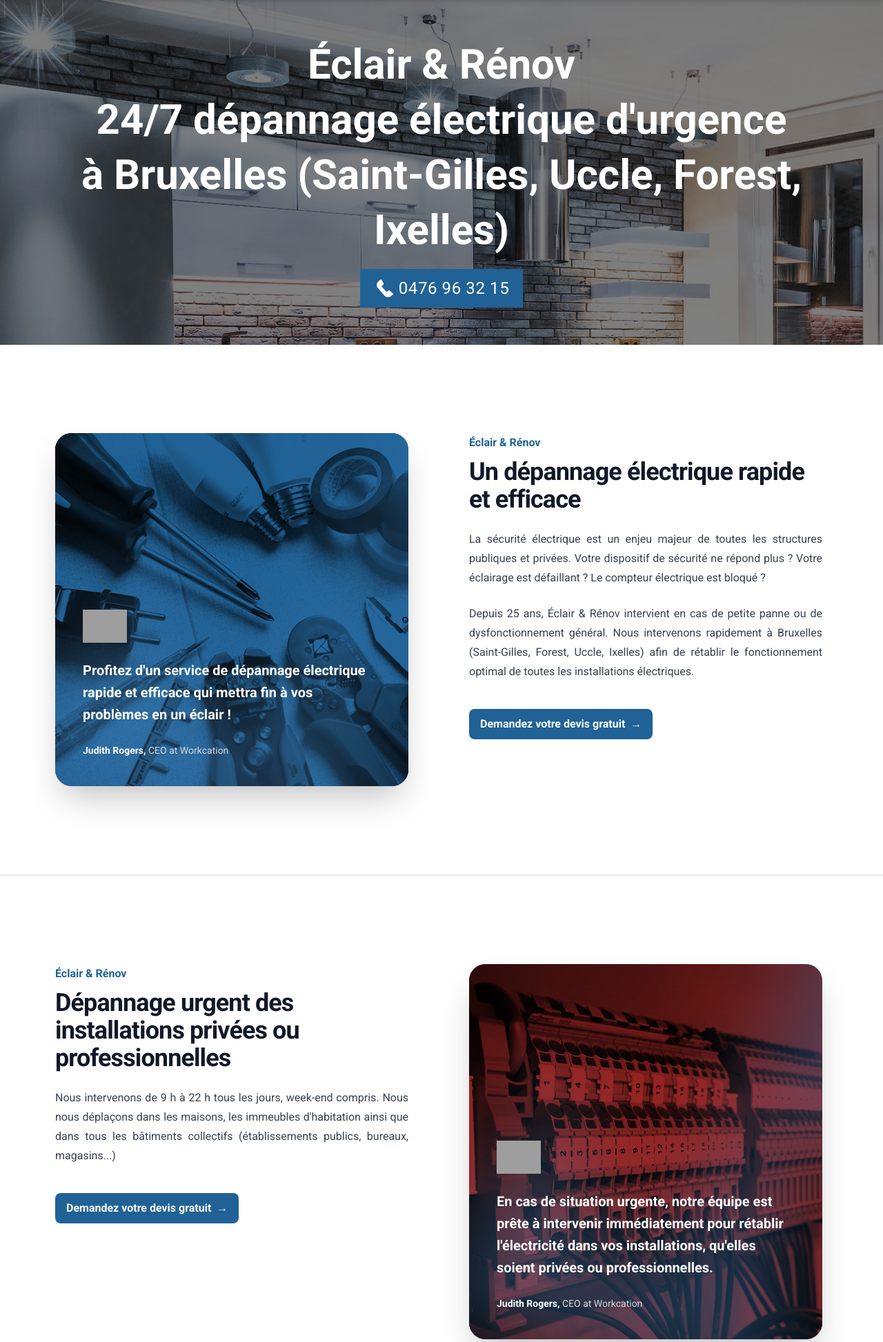
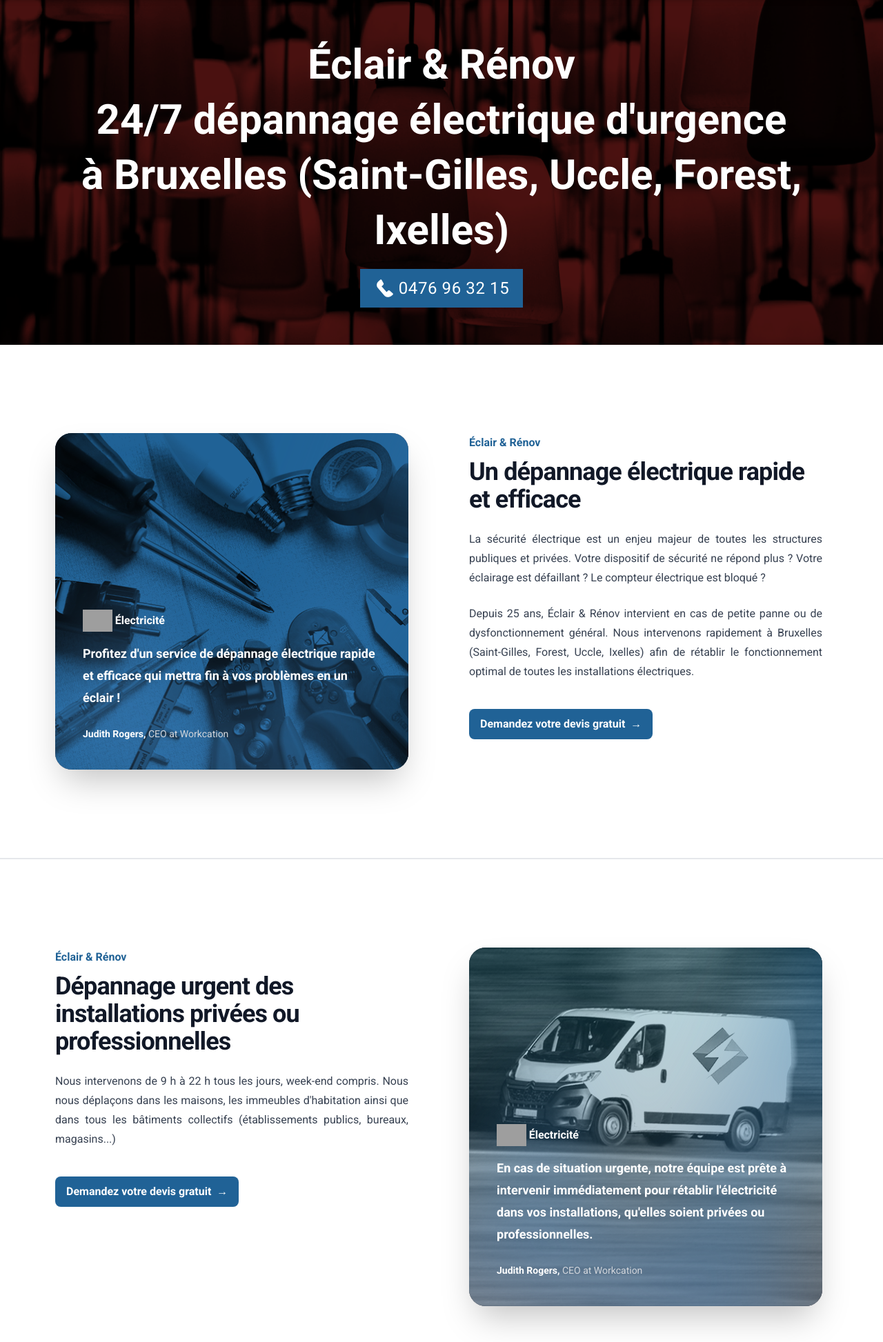
Before and after one commit to Dev-Said/eclair-renov, a PHP site: the page made by dépannage-électrique.php in a window 1280 px wide. Shown: the part 96-2042 px from the top of the page at 69% size. Run offline with PHP 8.4, Linux system fonts and the light colour scheme; data that the repository does not hold is empty; grey boxes are pictures that could not be loaded.

Commit message:
10-11-2023

```diff
--- a/css/output.css
+++ b/css/output.css
@@ -823,6 +823,10 @@ video {
   height: 1.5rem;
 }
 
+.h-72 {
+  height: 18rem;
+}
+
 .h-8 {
   height: 2rem;
 }
@@ -1183,11 +1187,21 @@ video {
   background-color: rgb(32 136 150 / var(--tw-bg-opacity));
 }
 
+.bg-\[\#20967D\] {
+  --tw-bg-opacity: 1;
+  background-color: rgb(32 150 125 / var(--tw-bg-opacity));
+}
+
 .bg-\[\#5498df\] {
   --tw-bg-opacity: 1;
   background-color: rgb(84 152 223 / var(--tw-bg-opacity));
 }
 
+.bg-\[\#8da7bb\] {
+  --tw-bg-opacity: 1;
+  background-color: rgb(141 167 187 / var(--tw-bg-opacity));
+}
+
 .bg-\[\#959620\] {
   --tw-bg-opacity: 1;
   background-color: rgb(149 150 32 / var(--tw-bg-opacity));
@@ -1198,6 +1212,11 @@ video {
   background-color: rgb(150 35 32 / var(--tw-bg-opacity));
 }
 
+.bg-\[\#FFEAB5\] {
+  --tw-bg-opacity: 1;
+  background-color: rgb(255 234 181 / var(--tw-bg-opacity));
+}
+
 .bg-black {
   --tw-bg-opacity: 1;
   background-color: rgb(0 0 0 / var(--tw-bg-opacity));
@@ -1233,6 +1252,44 @@ video {
   background-color: rgb(255 255 255 / var(--tw-bg-opacity));
 }
 
+.bg-gradient-to-r {
+  background-image: linear-gradient(to right, var(--tw-gradient-stops));
+}
+
+.bg-gradient-to-b {
+  background-image: linear-gradient(to bottom, var(--tw-gradient-stops));
+}
+
+.from-emerald-500 {
+  --tw-gradient-from: #10b981 var(--tw-gradient-from-position);
+  --tw-gradient-to: rgb(16 185 129 / 0) var(--tw-gradient-to-position);
+  --tw-gradient-stops: var(--tw-gradient-from), var(--tw-gradient-to);
+}
+
+.from-cyan-600 {
+  --tw-gradient-from: #0891b2 var(--tw-gradient-from-position);
+  --tw-gradient-to: rgb(8 145 178 / 0) var(--tw-gradient-to-position);
+  --tw-gradient-stops: var(--tw-gradient-from), var(--tw-gradient-to);
+}
+
+.from-cyan-700 {
+  --tw-gradient-from: #0e7490 var(--tw-gradient-from-position);
+  --tw-gradient-to: rgb(14 116 144 / 0) var(--tw-gradient-to-position);
+  --tw-gradient-stops: var(--tw-gradient-from), var(--tw-gradient-to);
+}
+
+.to-slate-400 {
+  --tw-gradient-to: #94a3b8 var(--tw-gradient-to-position);
+}
+
+.to-slate-600 {
+  --tw-gradient-to: #475569 var(--tw-gradient-to-position);
+}
+
+.to-slate-800 {
+  --tw-gradient-to: #1e293b var(--tw-gradient-to-position);
+}
+
 .fill-gray-50 {
   fill: #f9fafb;
 }
@@ -1600,6 +1657,18 @@ video {
 
 .opacity-50 {
   opacity: 0.5;
+}
+
+.opacity-25 {
+  opacity: 0.25;
+}
+
+.opacity-40 {
+  opacity: 0.4;
+}
+
+.opacity-30 {
+  opacity: 0.3;
 }
 
 .mix-blend-multiply {
@@ -1942,6 +2011,10 @@ video {
     grid-template-columns: repeat(2, minmax(0, 1fr));
   }
 
+  .md\:grid-cols-\[288px_1fr\] {
+    grid-template-columns: 288px 1fr;
+  }
+
   .md\:grid-cols-\[300px_1fr\] {
     grid-template-columns: 300px 1fr;
   }
--- a/dépannage-électrique.php
+++ b/dépannage-électrique.php
@@ -5,7 +5,13 @@ require 'layouts/header.php';
 
 <div class='w-full h-full min-h-[100vh] mt-24 flex flex-col justify-start items-center'>
     <header class="relative w-full flex flex-row justify-between items-center">
-        <img src='images/cuisine.jpg' alt='accueil' class='w-full h-[500px] object-cover'>
+        <!-- <img src='images/cuisine.jpg' alt='accueil' class='w-full h-[500px] object-cover'> -->
+
+        <div class="hadow-2xl w-full h-[500px] lg:max-w-full">
+            <img class=" h-full w-full object-cover brightness-125 saturate-0" src="/images/lampadaires.png" alt="">
+            <div class="absolute inset-0 bg-[#962320] mix-blend-multiply"></div>
+        </div>
+
         <div class="absolute top-0 bottom-0 left-0 right-0 w-full p-5 flex flex-col justify-center items-center">
             <span class="absolute top-0 left-0 w-full h-full bg-black opacity-50"></span>
             <h1 class="w-auto text-xl leading-5 md:text-6xl md:leading-[80px] text-white font-bold text-center z-10">
@@ -41,8 +47,12 @@ require 'layouts/header.php';
                                 </linearGradient>
                             </defs>
                         </svg>
-                        <figure class="relative isolate"> <img src="https://tailwindui.com/img/logos/workcation-logo-white.svg" alt="" class="h-12 w-auto">
-                            <blockquote class="mt-6 text-xl font-semibold leading-8 text-white">
+                        <figure class="relative isolate">
+                            <div class="w-full flex justify-start items-center">
+                                <img src="/images/logo.svg" alt="" class="h-8 w-auto">
+                                <span class="ml-1 text-base font-semibold text-white">Électricité</span>
+                            </div>
+                            <blockquote class="mt-4 text-lg font-semibold leading-8 text-white">
                                 <p>
                                     Profitez d'un service de dépannage électrique rapide et efficace qui mettra fin à vos problèmes en un éclair !
                                 </p>
@@ -92,8 +102,11 @@ require 'layouts/header.php';
                     </div>
 
                     <div class="lg:pr-4">
-                        <div class="relative overflow-hidden rounded-3xl bg-gray-900 px-6 pb-9 pt-64 shadow-2xl sm:px-12 lg:max-w-lg lg:px-8 lg:pb-8 xl:px-10 xl:pb-10"> <img class="absolute inset-0 h-full w-full object-cover brightness-125 saturate-0" src="/images/disjoncteur electrique.png" alt="">
-                            <div class="absolute inset-0 bg-[#962320] mix-blend-multiply"></div> <svg viewBox="0 0 1097 845" aria-hidden="true" class="absolute top-1/2 left-1/2 -ml-16 w-[68.5625rem] -translate-x-1/2 -translate-y-1/2 transform-gpu blur-3xl">
+                        <div class="relative overflow-hidden rounded-3xl bg-gray-900 px-6 pb-9 pt-64 shadow-2xl sm:px-12 lg:max-w-lg lg:px-8 lg:pb-8 xl:px-10 xl:pb-10">
+                            <img class="absolute inset-0 h-full w-full object-cover brightness-125 saturate-0" src="/images/camionette.png" alt="">
+                            <!-- <div class="absolute inset-0 bg-[#FFEAB5] mix-blend-multiply"></div>  -->
+                            <div class="absolute inset-0 bg-gradient-to-b from-cyan-700 to-slate-800 opacity-30"></div>
+                            <svg viewBox="0 0 1097 845" aria-hidden="true" class="absolute top-1/2 left-1/2 -ml-16 w-[68.5625rem] -translate-x-1/2 -translate-y-1/2 transform-gpu blur-3xl">
                                 <path fill="url(#e7ccf164-908d-46dd-9194-2f8a16ad5a93)" fill-opacity=".4" d="M301.174 646.641 193.541 844.786 0 546.172l301.174 100.469 193.845-356.855c1.241 164.891 42.802 431.935 199.124 180.978 195.402-313.696 143.295-588.18 284.729-419.266 113.148 135.13 124.068 367.989 115.378 467.527L811.753 372.553l20.102 451.119-530.681-177.031Z" />
                                 <defs>
                                     <linearGradient id="e7ccf164-908d-46dd-9194-2f8a16ad5a93" x1="1097.04" x2="-141.165" y1=".22" y2="363.075" gradientUnits="userSpaceOnUse">
@@ -102,8 +115,12 @@ require 'layouts/header.php';
                                     </linearGradient>
                                 </defs>
                             </svg>
-                            <figure class="relative isolate"> <img src="https://tailwindui.com/img/logos/workcation-logo-white.svg" alt="" class="h-12 w-auto">
-                                <blockquote class="mt-6 text-xl font-semibold leading-8 text-white">
+                            <figure class="relative isolate">
+                                <div class="w-full flex justify-start items-center">
+                                    <img src="/images/logo.svg" alt="" class="h-8 w-auto">
+                                    <span class="ml-1 text-base font-semibold text-white">Électricité</span>
+                                </div>
+                                <blockquote class="mt-4 text-lg font-semibold leading-8 text-white">
                                     <p>
                                         En cas de situation urgente, notre équipe est prête à intervenir immédiatement pour rétablir l'électricité dans vos installations, qu'elles soient privées ou professionnelles.
                                     </p>
```
Also changed, not shown: installations-électriques.php (+19 -7 lines), rénovation-et-mise-en-conformité.php (+22 -12 lines), images/camionette.png (added), images/lampadaires.png (added), images/lampes4.png (added), images/logo.svg (added), images/luminaire.png (added), images/mise en conformité électrique.png (added), images/ouvrier électricien.png (added), images/rénovation électrique.png (added), images/secrétaire électricien.png (added).
